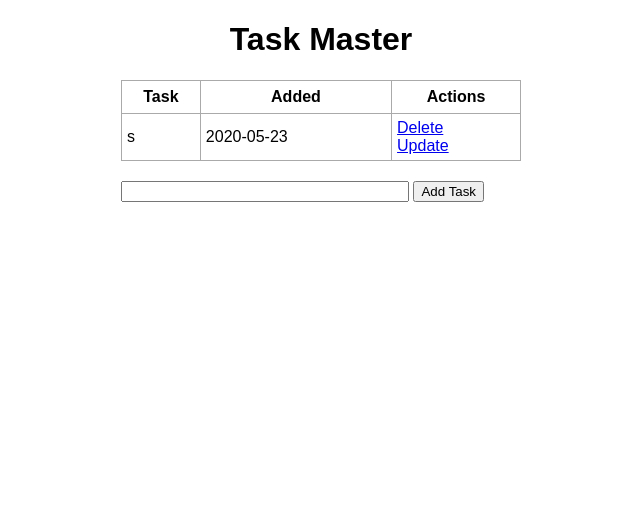
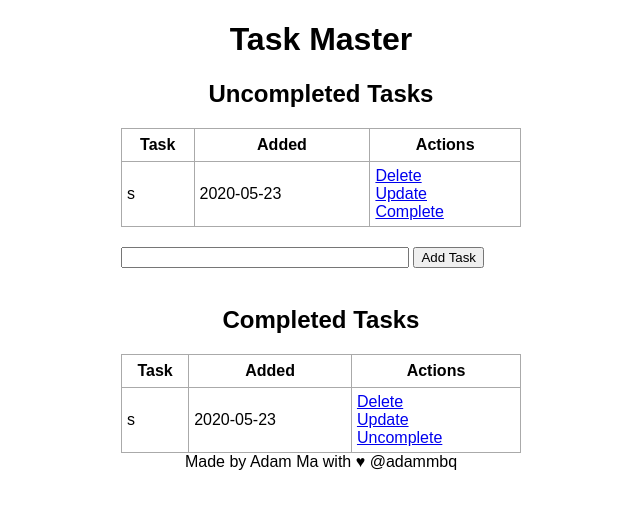
Before and after one commit to adammbq/todo_new, a Flask app: template templates/home.html in a window 1280 px wide. Shown: the top 509 px of the page, without its empty margins (319-959 px from the left). Run offline with Flask 2, Linux system fonts and the light colour scheme; the template is opened without the code that fills it: values that come from a table or form of the project are taken from there, others are empty; data comes from the database, SQL or seed files in the repository; both versions use the stored data as it was after the commit.

Commit message:
Added completed fields

```diff
--- a/server.py
+++ b/server.py
@@ -29,8 +29,9 @@ def home():
         except:
             return "There was an issue assing your task"
     else:
-        tasks = Todo.query.order_by(Todo.date_created).all()
-        return render_template('home.html', tasks=tasks)
+        u_tasks = Todo.query.filter_by(completed=0).all()
+        c_tasks = Todo.query.filter_by(completed=1).all()
+        return render_template('home.html', u_tasks=u_tasks, c_tasks=c_tasks)
 
 
 @app.route('/delete/<int:id>')
@@ -53,29 +54,39 @@ def update(id):
             return redirect('/')
         except:
             return "There was a problem deleting that task"
-
     else:
         return render_template('update.html', task=task_to_update)
+
+@app.route('/complete/<int:id>')
+def complete(id):
+    task_to_complete = Todo.query.get_or_404(id)
+    task_to_complete.completed = 1
+    try:
+        db.session.commit()
+        return redirect('/')
+    except:
+        return "There was a problem completing that task"
+
+
+@app.route('/uncomplete/<int:id>')
+def uncomplete(id):
+    task_to_complete = Todo.query.get_or_404(id)
+    task_to_complete.completed = 0
+    try:
+        db.session.commit()
+        return redirect('/')
+    except:
+        return "There was a problem completing that task"
+
+
+
 
 @app.route('/about')
 def about():
     return 'About page'
 
-@app.route('/tasks')
-def tasks():
-    return 'show all tasks'
 
-@app.route('/tasks/new_task')
-def newTasks():
-    return 'input new task'
 
-@app.route('/tasks/remove_task')
-def removeTasks():
-    return 'remove task'
-
-@app.route('/tasks/modify_task')
-def modifyTasks():
-    return 'modify task'
 
 if __name__ == '__main__':
     app.run(debug=True)
--- a/templates/base.html
+++ b/templates/base.html
@@ -11,4 +11,10 @@
 <body>
     {% block body %}{% endblock %}
 </body>
+
+
+<footer style="text-align: center">
+    Made by Adam Ma with ♥ @adammbq
+</footer>
+
 </html>
--- a/templates/home.html
+++ b/templates/home.html
@@ -6,18 +6,18 @@
 {% block body %}
 <div class="content">
     <h1 style="text-align: center">Task Master</h1>
-    {% if tasks|length < 1 %}
+    {% if u_tasks|length < 1 %}
     <h4 style="text-align: center">There are no tasks. Why don't you create one</h4>
     {% else %}
-
-    <!-- style="margin-left:auto; margin-right:auto;"> -->
+    <h2 style="text-align: center">Uncompleted Tasks</h2>
+    <!-- uncompleted tasks -->
     <table style="margin-left:auto; margin-right:auto;">
         <tr>
             <th>Task</th>
             <th>Added</th>
             <th>Actions</th>
         </tr>
-        {% for task in tasks %}
+        {% for task in u_tasks %}
             <tr>
                 <td>{{ task.content }}</td>
                 <td>{{ task.date_created.date() }}</td>
@@ -25,6 +25,8 @@
                     <a href="/delete/{{ task.id }}">Delete</a>
                     <br>
                     <a href="/update/{{ task.id }}">Update</a>
+                    <br>
+                    <a href="/complete/{{ task.id }}">Complete</a>
                 </td>
             </tr>
         {% endfor %}
@@ -36,5 +38,40 @@
             <input type="submit" value="Add Task">
         </form>
     </div>
+
+
+
+
+    <br>
+    <!-- completed task table -->
+
+    {% if c_tasks|length < 1 %}
+
+    {% else %}
+    <h2 style="text-align: center">Completed Tasks</h2>
+    <table style="margin-left:auto; margin-right:auto;">
+        <tr>
+            <th>Task</th>
+            <th>Added</th>
+            <th>Actions</th>
+        </tr>
+        {% for task in c_tasks %}
+            <tr>
+                <td>{{ task.content }}</td>
+                <td>{{ task.date_created.date() }}</td>
+                <td>
+                    <a href="/delete/{{ task.id }}">Delete</a>
+                    <br>
+                    <a href="/update/{{ task.id }}">Update</a>
+                    <br>
+                    <a href="/uncomplete/{{ task.id }}">Uncomplete</a>
+                </td>
+            </tr>
+        {% endfor %}
+    </table>
+    {% endif %}
+
+
+
 </div>
 {% endblock %}
```
Also changed, not shown: data.db.
